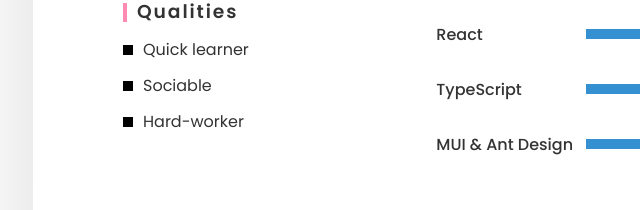
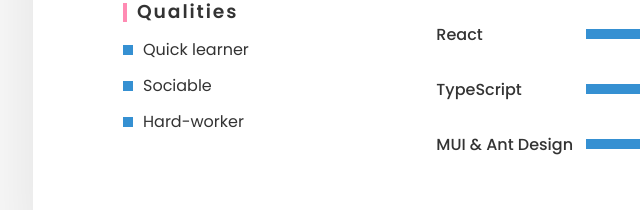
Before and after one commit to AzizRakhim/CV-Design-using-Html---CSS, a plain HTML site: page index.html in a window 1280 px wide. Shown: the part 1455-1665 px from the top of the page, 107-747 px from the left. Drawn offline with nearby package versions, Linux system fonts and the light colour scheme.

Commit message:
refactor: changed the color of li::before

```diff
--- a/style.css
+++ b/style.css
@@ -195,7 +195,7 @@ h6{
   display: inline-block;
   width: 10px;
   height: 10px;
-  background-color: #000;
+  background-color: #3590d2;
 }
 
 .container .contentBox ul.interest li .icon{
```
